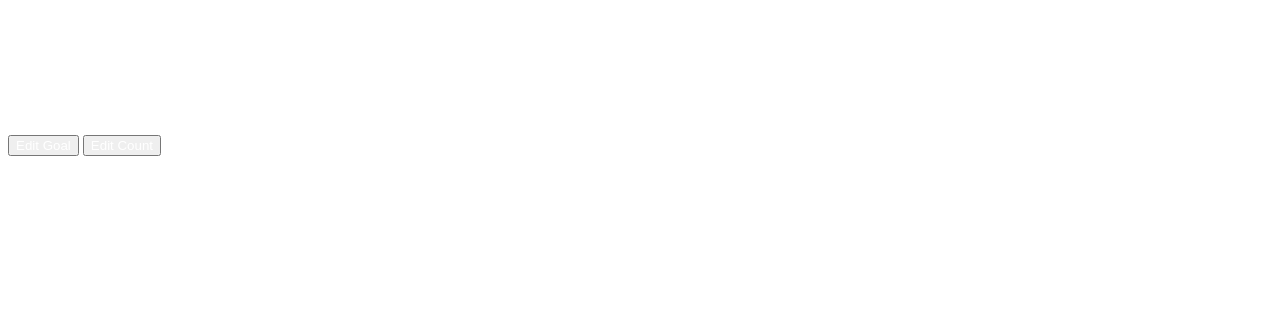
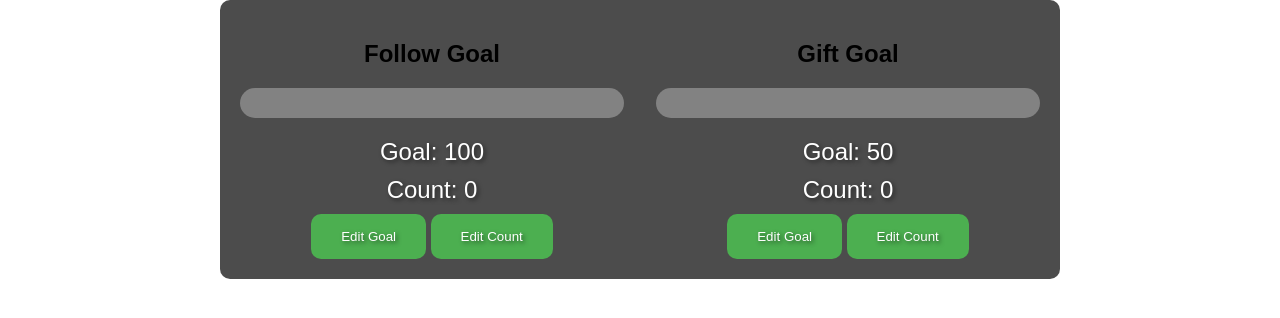
Before and after one commit to masterspike52/testgoal, a plain HTML site: page index.html in a window 1280 px wide. Drawn offline with Linux system fonts and the light colour scheme.

Commit message:
Update index.html

```diff
--- a/index.html
+++ b/index.html
@@ -5,17 +5,65 @@
     <meta name="viewport" content="width=device-width, initial-scale=1.0">
     <title>Follow Goal Tracker</title>
     <style>
-        /* Set the text color to white for all elements inside the container */
-        .container * {
+        body {
+            font-family: Arial, sans-serif;
+            background: transparent;
+            margin: 0;
+            padding: 0;
+        }
+        .container {
+            max-width: 800px; /* Increased max-width for two columns */
+            margin: 0 auto;
+            text-align: center;
+            background: rgba(0, 0, 0, 0.7); /* Semi-transparent black background */
+            border-radius: 10px;
+            padding: 20px;
+        }
+        .row {
+            display: flex;
+            justify-content: space-between; /* Spacing between columns */
+        }
+        .column {
+            width: 48%; /* 48% width for each column to leave some space */
+        }
+        .progress-bar {
+            background-color: rgba(255, 255, 255, 0.3); /* Semi-transparent white background */
+            height: 30px; /* Increased height for better visibility */
+            border-radius: 15px; /* Increased border radius */
+            margin-bottom: 20px; /* Increased margin */
+        }
+        .progress {
+            background-color: #4caf50;
+            height: 100%;
+            border-radius: 15px; /* Increased border radius */
+            width: 0;
+        }
+        p {
+            font-size: 24px; /* Larger font size */
+            margin: 10px 0;
+            text-shadow: 2px 2px 4px rgba(0, 0, 0, 0.5); /* Added text shadow for better contrast */
+            color: white; /* Set text color to white */
+        }
+        button {
+            background-color: #4caf50;
             color: white;
+            border: none;
+            border-radius: 10px; /* Increased border radius */
+            padding: 15px 30px; /* Larger button size */
+            cursor: pointer;
+            transition: background-color 0.3s ease;
+            text-shadow: 2px 2px 4px rgba(0, 0, 0, 0.5); /* Added text shadow for better contrast */
         }
-
-        /* Your existing CSS styles here */
-
+        button:hover {
+            background-color: #45a049;
+        }
     </style>
 </head>
 <body>
     <div class="container">
+        <div class="row">
+            <!-- Follow Goal Section -->
+            <div class="column">
                 <h2>Follow Goal</h2>
                 <div class="progress-bar">
                     <div class="progress" id="followProgress"></div>
@@ -26,8 +74,71 @@
                 <button onclick="editFollowCount()">Edit Count</button>
             </div>
 
+            <!-- Gift Goal Section -->
+            <div class="column">
+                <h2>Gift Goal</h2>
+                <div class="progress-bar">
+                    <div class="progress" id="giftProgress"></div>
+                </div>
+                <p>Goal: <span id="giftGoal">50</span></p>
+                <p>Count: <span id="giftCount">0</span></p>
+                <button onclick="editGiftGoal()">Edit Goal</button>
+                <button onclick="editGiftCount()">Edit Count</button>
+            </div>
+        </div>
+    </div>
+
     <script>
-        // Your existing JavaScript code here
+        let currentFollowCount = 0;
+        let currentFollowGoal = 100;
+        let currentGiftCount = 0;
+        let currentGiftGoal = 50;
+
+        function updateProgressBar() {
+            const followProgress = (currentFollowCount / currentFollowGoal) * 100;
+            const giftProgress = (currentGiftCount / currentGiftGoal) * 100;
+            document.getElementById("followProgress").style.width = followProgress + "%";
+            document.getElementById("giftProgress").style.width = giftProgress + "%";
+            document.getElementById("followCount").textContent = currentFollowCount;
+            document.getElementById("giftCount").textContent = currentGiftCount;
+        }
+
+        function editFollowGoal() {
+            const newFollowGoal = prompt("Enter new follow goal:");
+            if (newFollowGoal !== null && !isNaN(newFollowGoal)) {
+                currentFollowGoal = parseInt(newFollowGoal);
+                document.getElementById("followGoal").textContent = currentFollowGoal;
+                updateProgressBar();
+            }
+        }
+
+        function editFollowCount() {
+            const newFollowCount = prompt("Enter new follow count:");
+            if (newFollowCount !== null && !isNaN(newFollowCount)) {
+                currentFollowCount = parseInt(newFollowCount);
+                updateProgressBar();
+            }
+        }
+
+        function editGiftGoal() {
+            const newGiftGoal = prompt("Enter new gift goal:");
+            if (newGiftGoal !== null && !isNaN(newGiftGoal)) {
+                currentGiftGoal = parseInt(newGiftGoal);
+                document.getElementById("giftGoal").textContent = currentGiftGoal;
+                updateProgressBar();
+            }
+        }
+
+        function editGiftCount() {
+            const newGiftCount = prompt("Enter new gift count:");
+            if (newGiftCount !== null && !isNaN(newGiftCount)) {
+                currentGiftCount = parseInt(newGiftCount);
+                updateProgressBar();
+            }
+        }
+
+        // Initial update
+        updateProgressBar();
     </script>
 </body>
 </html>
```
Lines whose indentation alone changed are shown as unchanged.
